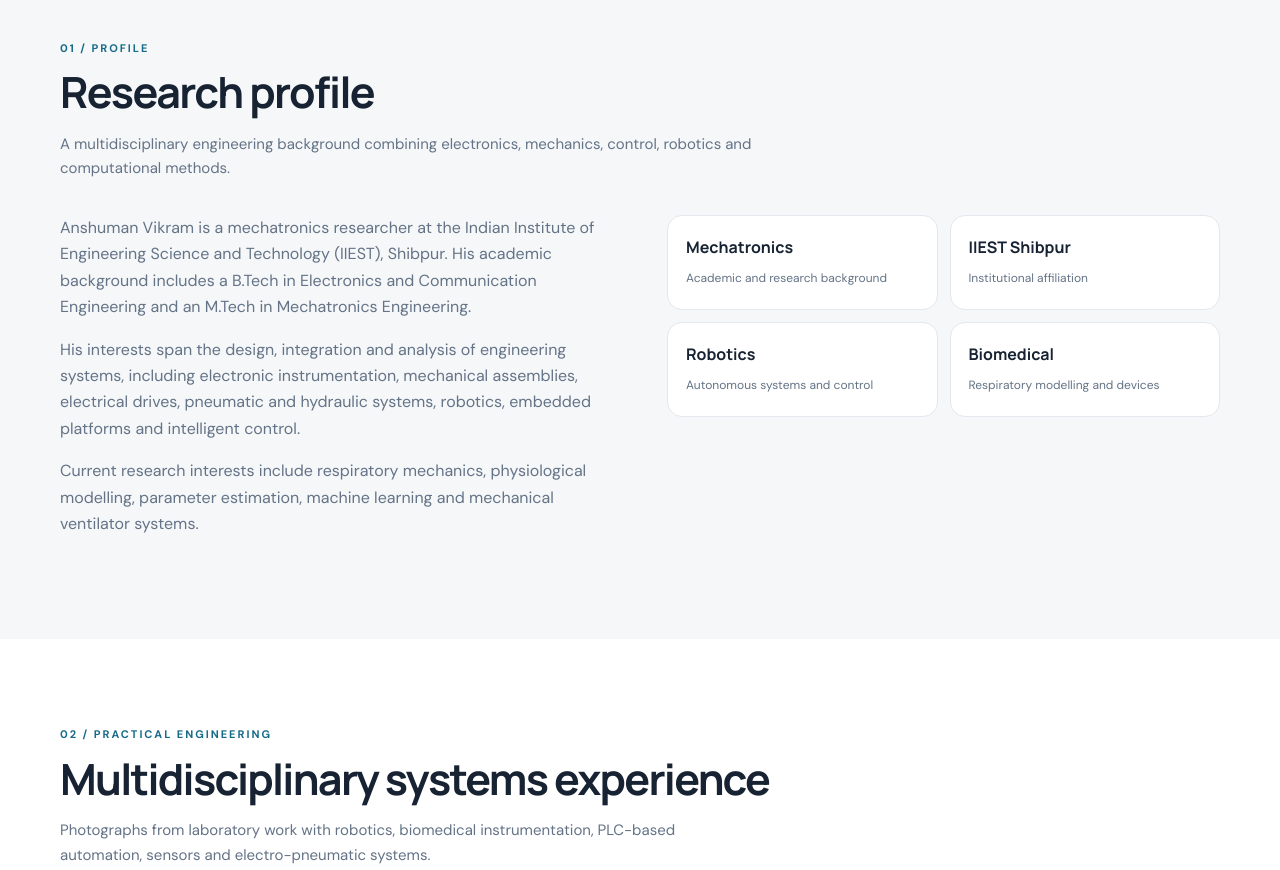
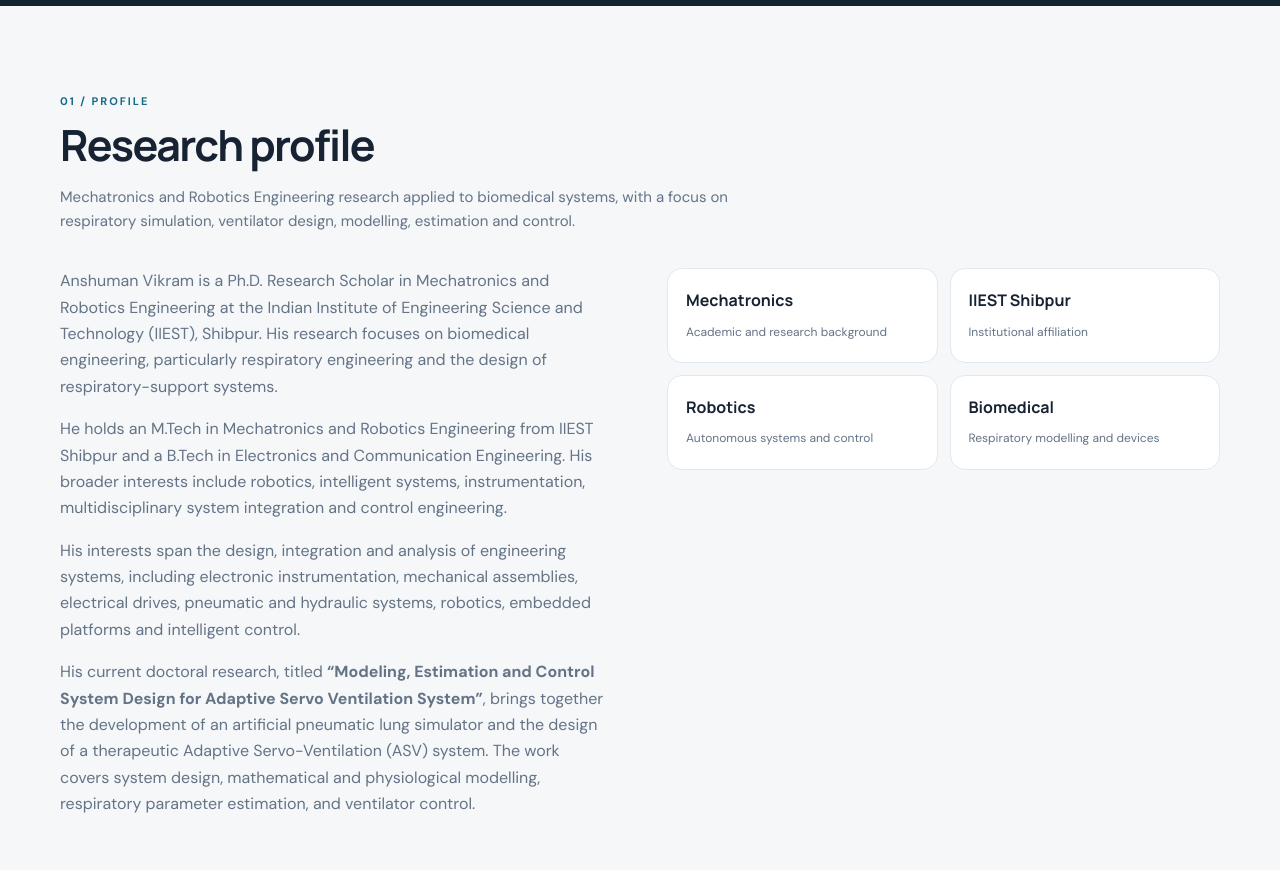
Before and after one commit to AnshumanIIEST/AnshumanIIEST.github.io, a plain HTML site: page index.html in a window 1280 px wide. Shown: the part 720-1590 px from the top of the page. Drawn offline with Linux system fonts and the light colour scheme.

Commit message:
Revise academic description and research focus
Updated the description and research focus in the index.html file to reflect current academic status and research interests.

```diff
--- a/index.html
+++ b/index.html
@@ -3,7 +3,7 @@
 <head>
   <meta charset="UTF-8">
   <meta name="viewport" content="width=device-width, initial-scale=1.0">
-  <meta name="description" content="Anshuman Vikram — Mechatronics, robotics, biomedical engineering and respiratory systems research portfolio.">
+  <meta name="description" content="Anshuman Vikram — Ph.D. Research Scholar in Mechatronics and Robotics Engineering at IIEST Shibpur, focusing on biomedical engineering and respiratory systems.">
   <title>Anshuman Vikram | Research Portfolio</title>
   <link rel="preconnect" href="https://fonts.googleapis.com">
   <link rel="preconnect" href="https://fonts.gstatic.com" crossorigin>
@@ -130,7 +130,7 @@
       <div>
         <div class="eyebrow">Academic · Research · Engineering</div>
         <h1>Anshuman<br><span>Vikram</span></h1>
-        <p class="hero-lead">Mechatronics researcher working across multidisciplinary engineering, robotics, intelligent systems and respiratory-support technologies.</p>
+        <p class="hero-lead">Ph.D. Research Scholar in Mechatronics and Robotics Engineering at IIEST Shibpur. Research focuses on biomedical engineering, particularly artificial pneumatic lung simulation and the modelling, estimation and control of therapeutic Adaptive Servo-Ventilation (ASV) systems.</p>
         <div class="hero-tags">
           <span class="tag">Mechatronics</span><span class="tag">Robotics & Automation</span>
           <span class="tag">Biomedical Engineering</span><span class="tag">Respiratory Systems</span>
@@ -152,13 +152,14 @@
     <section id="about">
       <div class="wrap">
         <div class="section-head"><div class="kicker">01 / Profile</div><h2>Research profile</h2>
-          <p class="section-intro">A multidisciplinary engineering background combining electronics, mechanics, control, robotics and computational methods.</p>
+          <p class="section-intro">Mechatronics and Robotics Engineering research applied to biomedical systems, with a focus on respiratory simulation, ventilator design, modelling, estimation and control.</p>
         </div>
         <div class="about-grid">
           <div class="about-copy">
-            <p>Anshuman Vikram is a mechatronics researcher at the Indian Institute of Engineering Science and Technology (IIEST), Shibpur. His academic background includes a B.Tech in Electronics and Communication Engineering and an M.Tech in Mechatronics Engineering.</p>
+            <p>Anshuman Vikram is a Ph.D. Research Scholar in Mechatronics and Robotics Engineering at the Indian Institute of Engineering Science and Technology (IIEST), Shibpur. His research focuses on biomedical engineering, particularly respiratory engineering and the design of respiratory-support systems.</p>
+            <p>He holds an M.Tech in Mechatronics and Robotics Engineering from IIEST Shibpur and a B.Tech in Electronics and Communication Engineering. His broader interests include robotics, intelligent systems, instrumentation, multidisciplinary system integration and control engineering.</p>
             <p>His interests span the design, integration and analysis of engineering systems, including electronic instrumentation, mechanical assemblies, electrical drives, pneumatic and hydraulic systems, robotics, embedded platforms and intelligent control.</p>
-            <p>Current research interests include respiratory mechanics, physiological modelling, parameter estimation, machine learning and mechanical ventilator systems.</p>
+            <p>His current doctoral research, titled <strong>“Modeling, Estimation and Control System Design for Adaptive Servo Ventilation System”</strong>, brings together the development of an artificial pneumatic lung simulator and the design of a therapeutic Adaptive Servo-Ventilation (ASV) system. The work covers system design, mathematical and physiological modelling, respiratory parameter estimation, and ventilator control.</p>
           </div>
           <div class="facts">
             <div class="fact"><strong>Mechatronics</strong><span>Academic and research background</span></div>
@@ -211,12 +212,13 @@
     <section class="research" id="research">
       <div class="wrap">
         <div class="section-head"><div class="kicker">03 / Research</div><h2>Selected research directions</h2>
-          <p class="section-intro">Research themes connecting engineering fundamentals, computational modelling and practical respiratory-support systems.</p>
+          <p class="section-intro">Current doctoral research in respiratory engineering, spanning artificial lung simulation, therapeutic ASV system design, parameter estimation and control.</p>
         </div>
         <div class="project-grid">
-          <article class="project"><div class="project-icon">⌁</div><div><small>Respiratory engineering</small><h3>Respiratory mechanics & lung modelling</h3><p>Modelling respiratory pressure, flow and volume dynamics, with an emphasis on estimating resistance and elastance.</p></div></article>
+          <article class="project"><div class="project-icon">⌁</div><div><small>Artificial lung development</small><h3>Artificial pneumatic lung simulator</h3><p>Design and development of a pneumatic lung simulator to emulate respiratory mechanics and support experimental testing of respiratory-support systems.</p></div></article>
           <article class="project"><div class="project-icon">◈</div><div><small>Machine learning</small><h3>Excitation-Aware Parameter Estimation</h3><p>Physics-informed learning methods for estimating respiratory parameters while accounting for signal excitation and identifiability.</p></div></article>
-          <article class="project"><div class="project-icon">⌁</div><div><small>Biomedical systems</small><h3>Mechanical ventilator development</h3><p>Research on ventilator modelling, control strategies, pneumatic actuation and respiratory-support system performance.</p></div></article>
+          <article class="project"><div class="project-icon">↗</div><div><small>Respiratory modelling & control</small><h3>Parameter estimation and ventilator control</h3><p>Development and evaluation of methods for estimating respiratory resistance and elastance, and designing control strategies for respiratory-support systems.</p></div></article>
+          <article class="project"><div class="project-icon">⌁</div><div><small>Therapeutic respiratory support</small><h3>Adaptive Servo-Ventilation (ASV) system</h3><p>Design of a therapeutic ASV system, addressing system architecture, mathematical modelling, parameter estimation and control-system development.</p></div></article>
           <article class="project"><div class="project-icon">◎</div><div><small>Signal quality</small><h3>BreathGuard</h3><p>Predicting breath-detection failures in low-cost respiratory flow sensing using signal-quality indicators and risk–coverage evaluation.</p></div></article>
           <article class="project"><div class="project-icon">✦</div><div><small>Robotics</small><h3>Autonomous drone navigation</h3><p>Thesis project involving camera-based site recognition, ROS, Gazebo, object detection and neuroevolution methods.</p></div></article>
           <article class="project"><div class="project-icon">↗</div><div><small>Control systems</small><h3>Embedded motor control</h3><p>DC motor speed and direction control using Arduino, PWM generation, LabVIEW and an L293D motor driver.</p></div></article>
@@ -228,7 +230,7 @@
       <div class="wrap">
         <div class="section-head"><div class="kicker">04 / Experience</div><h2>Academic & project experience</h2></div>
         <div class="timeline">
-          <div class="timeline-item"><h3>Research in Mechatronics — IIEST Shibpur</h3><p>Research interests include respiratory mechanics, physiological modelling, intelligent estimation, ventilator systems and multidisciplinary engineering.</p></div>
+          <div class="timeline-item"><h3>Ph.D. Research Scholar — Mechatronics and Robotics Engineering, IIEST Shibpur</h3><p>Doctoral thesis: <strong>“Modeling, Estimation and Control System Design for Adaptive Servo Ventilation System”.</strong> Research includes artificial pneumatic lung simulator development and therapeutic ASV system design, with emphasis on modelling, respiratory parameter estimation and control.</p></div>
           <div class="timeline-item"><h3>Thesis: Autonomous drone navigation</h3><p>Camera-based site recognition using ROS, QGroundControl, Gazebo, YOLO-based object detection and NEAT.</p></div>
           <div class="timeline-item"><h3>Course project: DC motor speed and direction control</h3><p>PWM generation using Arduino UNO and LabVIEW, with an L293D motor-driver IC.</p></div>
           <div class="timeline-item"><h3>Earlier engineering projects</h3><p>Automatic visitor counter, traffic-light controller and embedded-system-based line-follower robot.</p></div>
@@ -241,8 +243,9 @@
       <div class="wrap">
         <div class="section-head"><div class="kicker">05 / Education</div><h2>Academic background</h2></div>
         <div class="education-grid">
-          <article class="education"><div class="year">2019 — 2021</div><h3>M.Tech, Mechatronics Engineering</h3><p>Indian Institute of Engineering Science and Technology (IIEST), Shibpur<br><strong>CGPA: 9.01</strong></p></article>
-          <article class="education"><div class="year">2010 — 2014</div><h3>B.Tech, Electronics & Communication Engineering</h3><p>ICL Institute of Engineering & Technology, affiliated with Kurukshetra University</p></article>
+          <article class="education"><div class="year">CURRENT</div><h3>Ph.D. — Mechatronics and Robotics Engineering</h3><p>Indian Institute of Engineering Science and Technology (IIEST), Shibpur<br><strong>Current CGPA: 8.69</strong><br><span>Research focus: Biomedical Engineering</span></p></article>
+          <article class="education"><div class="year">2019 — 2021</div><h3>M.Tech — Mechatronics and Robotics Engineering</h3><p>Indian Institute of Engineering Science and Technology (IIEST), Shibpur<br><strong>CGPA: 9.01</strong></p></article>
+          <article class="education"><div class="year">2010 — 2014</div><h3>B.Tech — Electronics and Communication Engineering</h3><p>ICL Institute of Engineering & Technology, affiliated with Kurukshetra University</p></article>
         </div>
       </div>
     </section>
```
